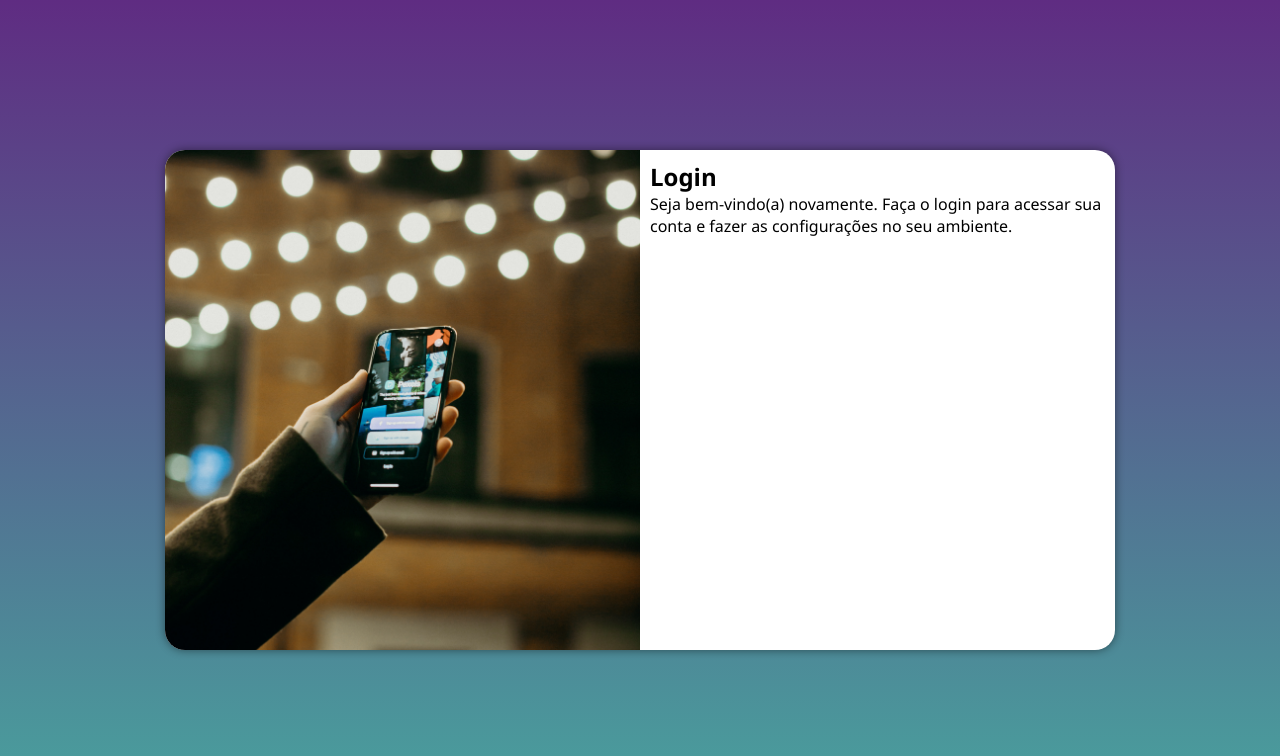
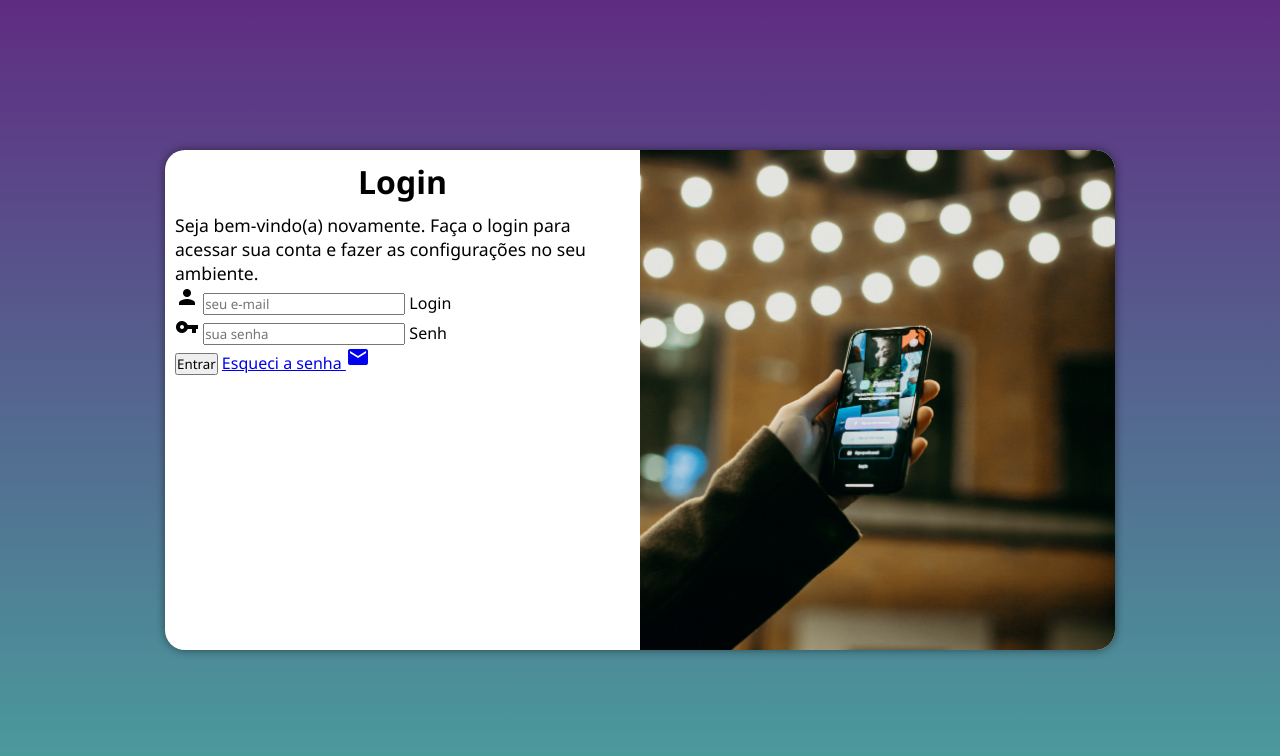
Before and after one commit to devmpeixoto/tela-login-01, a plain HTML site: page index.html in a window 1280 px wide. Drawn offline with Linux system fonts and the light colour scheme.

Commit message:
formulário

```diff
--- a/estilos/media-query.css
+++ b/estilos/media-query.css
@@ -53,13 +53,21 @@ Lilás: #5f2c82
     }
 
     section > div#imagem{
-        float: left;
+        float: right;
         width: 50%;
         height: 100%;
     }
 
     section > div#formulario{
-        float: right;
+        float: left;
         width: 50%;
     }
+
+    section > div > h1{
+        font-size: 2em;
+    }
+
+    section > div > p{
+        font-size: 1.1em;
+    }
 }
--- a/estilos/style.css
+++ b/estilos/style.css
@@ -42,7 +42,7 @@ section#login{
     overflow: hidden;
     /* OVERFLOW:HIDDEN
     ------------------------------------------------
-    Tudo que tiver fora da borda vai ficar escondido. A imagem está fora da borda, se tirar esta TAG, irá aparecer as ponta da imagem, não acompanhando o BORDER-RADIUS da SECTION#LOGIN.
+    Tudo que tiver fora da borda vai ficar escondido. A imagem está fora da borda (quinas), se tirar esta TAG, irá aparecer as pontas da imagem, não acompanhando o BORDER-RADIUS da SECTION#LOGIN.
      */
     background-color: white;
     width: 250px;
@@ -66,3 +66,12 @@ section > div#formulario{
     display: block;
     padding: 10px;
 }
+
+section > div > h1{
+    text-align: center;
+    margin-bottom: 10px;
+}
+
+section > div > p{
+    font-size: 0.8em;
+}
--- a/index.html
+++ b/index.html
@@ -5,6 +5,7 @@
     <meta http-equiv="X-UA-Compatible" content="IE=edge">
     <meta name="viewport" content="width=device-width, initial-scale=1.0">
     <title>Login</title>
+    <link href="https://fonts.googleapis.com/icon?family=Material+Icons" rel="stylesheet">
     <link rel="stylesheet" href="estilos/style.css">
     <link rel="stylesheet" href="/estilos/media-query.css">
 </head>
@@ -17,7 +18,20 @@
                 <h1>Login</h1>
                 <p>Seja bem-vindo(a) novamente. Faça o login para acessar sua conta e fazer as configurações no seu ambiente.</p>
                 <form action="login.php" method="post">
+                    <div class="campo">
+                        <span class="material-icons">person</span>
+                        <input type="email" name="login" id="ilogin" placeholder="seu e-mail" autocomplete="email" maxlength="30">
+                        <label for="ilogin">Login</label>
+                    </div>
 
+                    <div class="campo">
+                        <span class="material-icons">vpn_key</span>
+                        <input type="password" name="senha" id="isenha" placeholder="sua senha" autocomplete="current-password" minlength="8" maxlength="20">
+                        <label for="isenha">Senh</label>
+                    </div>
+                    <input type="submit" value="Entrar">
+                    <a href="esqueci.html">Esqueci a senha <span class="material-icons">mail</span>
+                    </a>
                 </form>
             </div>
         </section>
```
